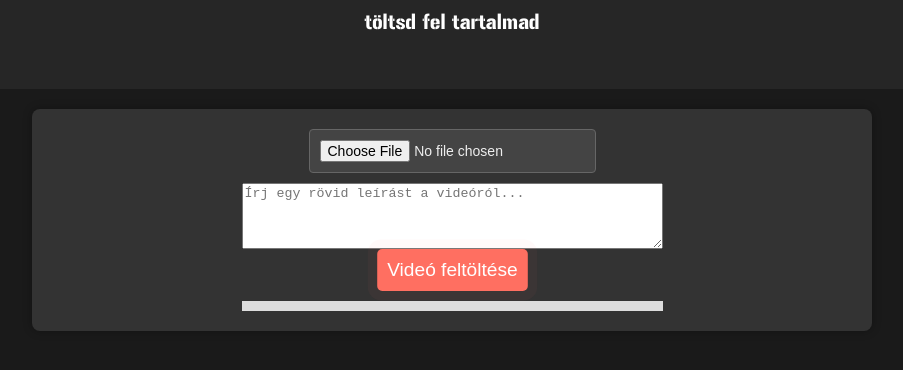
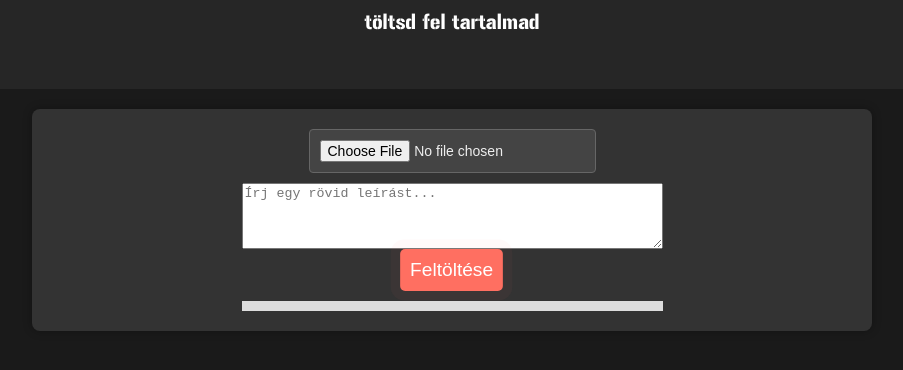
Before and after one commit to viteliofficial/Social-ly, a plain HTML site: page uploads.html in a window 1280 px wide. Shown: the part 170-540 px from the top of the page, without its empty margins (188-1091 px from the left). Drawn offline with Linux system fonts and the light colour scheme.

Commit message:
Update uploads.html

```diff
--- a/uploads.html
+++ b/uploads.html
@@ -28,8 +28,8 @@
     <main>
         <form id="uploadForm">
             <input type="file" id="videoFile" accept="video/*,image/*" required>
-            <textarea id="videoDescription" placeholder="Írj egy rövid leírást a videóról..." rows="4" cols="50" required></textarea>
-            <button type="submit">Videó feltöltése</button>
+            <textarea id="videoDescription" placeholder="Írj egy rövid leírást..." rows="4" cols="50" required></textarea>
+           <button type="submit">Feltöltése</button>
             <div id="progressBarContainer">
                 <div id="progressBar"></div>
         </form>
```
